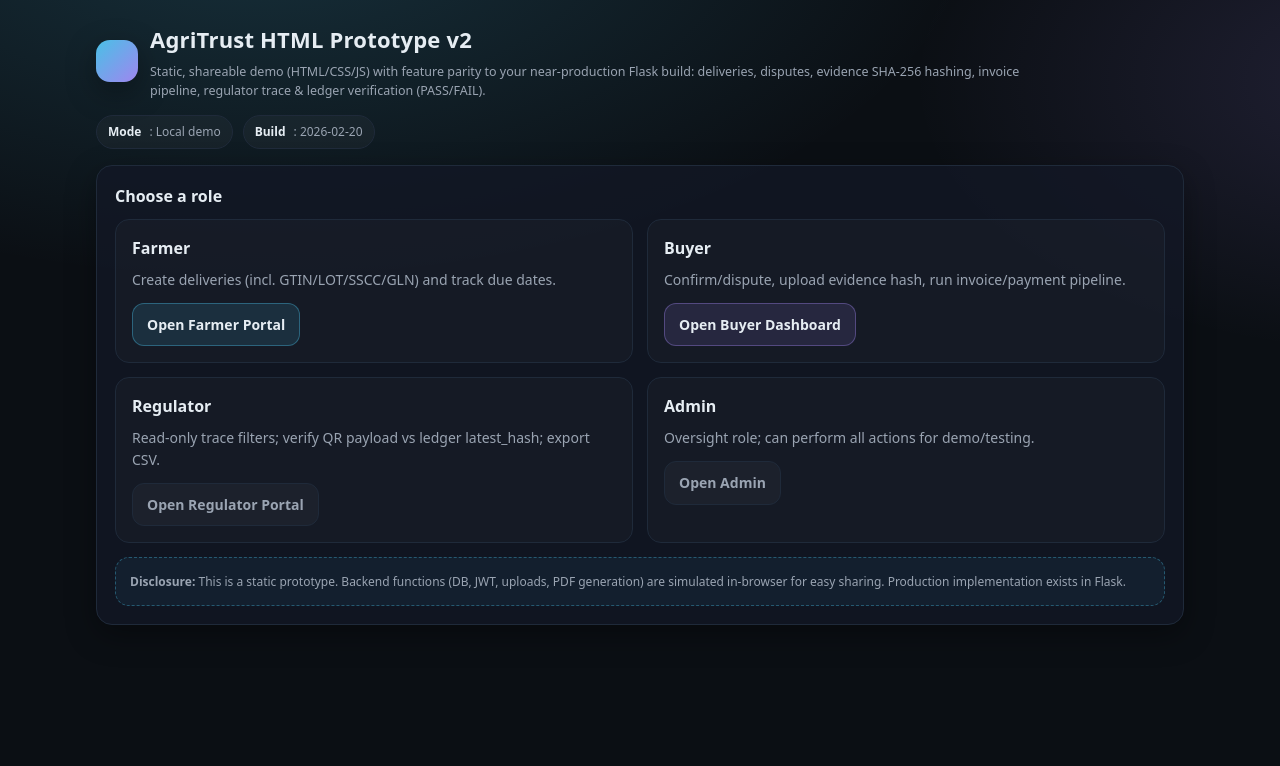
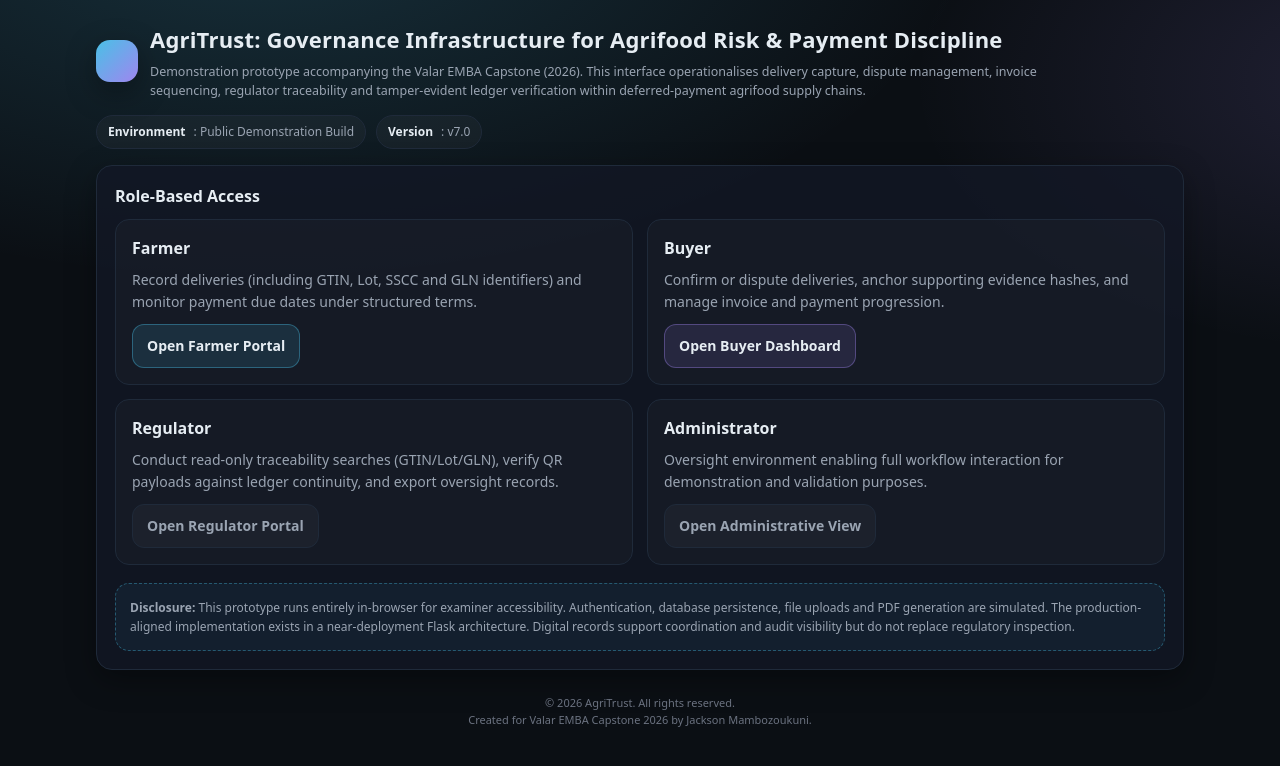
Before and after one commit to JacksonMambo/agritrust-governance-prototype, a plain HTML site: page index.html in a window 1280 px wide. Drawn offline with Linux system fonts and the light colour scheme.

Commit message:
Update index.html

```diff
--- a/index.html
+++ b/index.html
@@ -1,57 +1,101 @@
 <!doctype html>
-<html lang="en"><head>
-<meta charset="utf-8"/><meta name="viewport" content="width=device-width,initial-scale=1"/>
-<title>AgriTrust HTML Prototype v2</title>
+<html lang="en">
+<head>
+  <meta charset="utf-8"/>
+  <meta name="viewport" content="width=device-width,initial-scale=1"/>
+  <title>AgriTrust – Governance Infrastructure Prototype</title>
   <link rel="stylesheet" href="assets/styles.css"/>
-</head><body>
+</head>
+
+<body>
   <div class="wrap">
+
+    <!-- Header -->
     <div class="top">
-    <div class="brand"><div class="logo"></div>
-      <div><h1>AgriTrust HTML Prototype v2</h1>
-      <div class="sub">Static, shareable demo (HTML/CSS/JS) with feature parity to your near-production Flask build: deliveries, disputes, evidence SHA-256 hashing, invoice pipeline, regulator trace & ledger verification (PASS/FAIL).</div></div>
+      <div class="brand">
+        <div class="logo" aria-hidden="true"></div>
+        <div>
+          <h1>AgriTrust: Governance Infrastructure for Agrifood Risk & Payment Discipline</h1>
+          <div class="sub">
+            Demonstration prototype accompanying the Valar EMBA Capstone (2026). This interface operationalises delivery capture,
+            dispute management, invoice sequencing, regulator traceability and tamper-evident ledger verification within
+            deferred-payment agrifood supply chains.
           </div>
-    <div class="row">
-      <span class="pill"><b>Mode</b>: Local demo</span>
-      <span class="pill"><b>Build</b>: 2026-02-20</span>
         </div>
       </div>
 
+      <div class="row">
+        <span class="pill"><b>Environment</b>: Public Demonstration Build</span>
+        <span class="pill"><b>Version</b>: v7.0</span>
+      </div>
+    </div>
+
+    <!-- Role selection -->
     <div class="card">
-    <h2 style="margin:0 0 8px;font-size:16px">Choose a role</h2>
+      <h2 style="margin:0 0 10px;font-size:16px">Role-Based Access</h2>
+
       <div class="grid">
+
+        <!-- Farmer -->
         <div class="role">
           <h2>Farmer</h2>
-        <div class="muted">Create deliveries (incl. GTIN/LOT/SSCC/GLN) and track due dates.</div>
+          <div class="muted">
+            Record deliveries (including GTIN, Lot, SSCC and GLN identifiers) and monitor payment due dates under structured terms.
+          </div>
           <div class="row" style="margin-top:12px">
             <a class="btn" href="portal.html#pane=dashboard&role=FARMER">Open Farmer Portal</a>
           </div>
         </div>
+
+        <!-- Buyer -->
         <div class="role">
           <h2>Buyer</h2>
-        <div class="muted">Confirm/dispute, upload evidence hash, run invoice/payment pipeline.</div>
+          <div class="muted">
+            Confirm or dispute deliveries, anchor supporting evidence hashes, and manage invoice and payment progression.
+          </div>
           <div class="row" style="margin-top:12px">
             <a class="btn secondary" href="portal.html#pane=dashboard&role=BUYER">Open Buyer Dashboard</a>
           </div>
         </div>
+
+        <!-- Regulator -->
         <div class="role">
           <h2>Regulator</h2>
-        <div class="muted">Read-only trace filters; verify QR payload vs ledger latest_hash; export CSV.</div>
+          <div class="muted">
+            Conduct read-only traceability searches (GTIN/Lot/GLN), verify QR payloads against ledger continuity, and export oversight records.
+          </div>
           <div class="row" style="margin-top:12px">
             <a class="btn ghost" href="portal.html#pane=regulator&role=REGULATOR">Open Regulator Portal</a>
           </div>
         </div>
+
+        <!-- Admin -->
         <div class="role">
-        <h2>Admin</h2>
-        <div class="muted">Oversight role; can perform all actions for demo/testing.</div>
+          <h2>Administrator</h2>
+          <div class="muted">
+            Oversight environment enabling full workflow interaction for demonstration and validation purposes.
+          </div>
           <div class="row" style="margin-top:12px">
-          <a class="btn ghost" href="portal.html#pane=dashboard&role=ADMIN">Open Admin</a>
-        </div>
+            <a class="btn ghost" href="portal.html#pane=dashboard&role=ADMIN">Open Administrative View</a>
           </div>
         </div>
 
-    <div class="callout small muted" style="margin-top:14px">
-      <b>Disclosure:</b> This is a static prototype. Backend functions (DB, JWT, uploads, PDF generation) are simulated in-browser for easy sharing. Production implementation exists in Flask.
+      </div>
+
+      <!-- Disclosure -->
+      <div class="callout small muted">
+        <b>Disclosure:</b> This prototype runs entirely in-browser for examiner accessibility. Authentication, database persistence,
+        file uploads and PDF generation are simulated. The production-aligned implementation exists in a near-deployment Flask architecture.
+        Digital records support coordination and audit visibility but do not replace regulatory inspection.
       </div>
     </div>
+
+    <!-- Footer -->
+    <div style="margin-top:24px;text-align:center;font-size:11px;color:#6b7280">
+      © 2026 AgriTrust. All rights reserved.<br/>
+      Created for Valar EMBA Capstone 2026 by Jackson Mambozoukuni.
     </div>
-</body></html>
+
+  </div>
+</body>
+</html>
```
Lines whose indentation alone changed are shown as unchanged.
